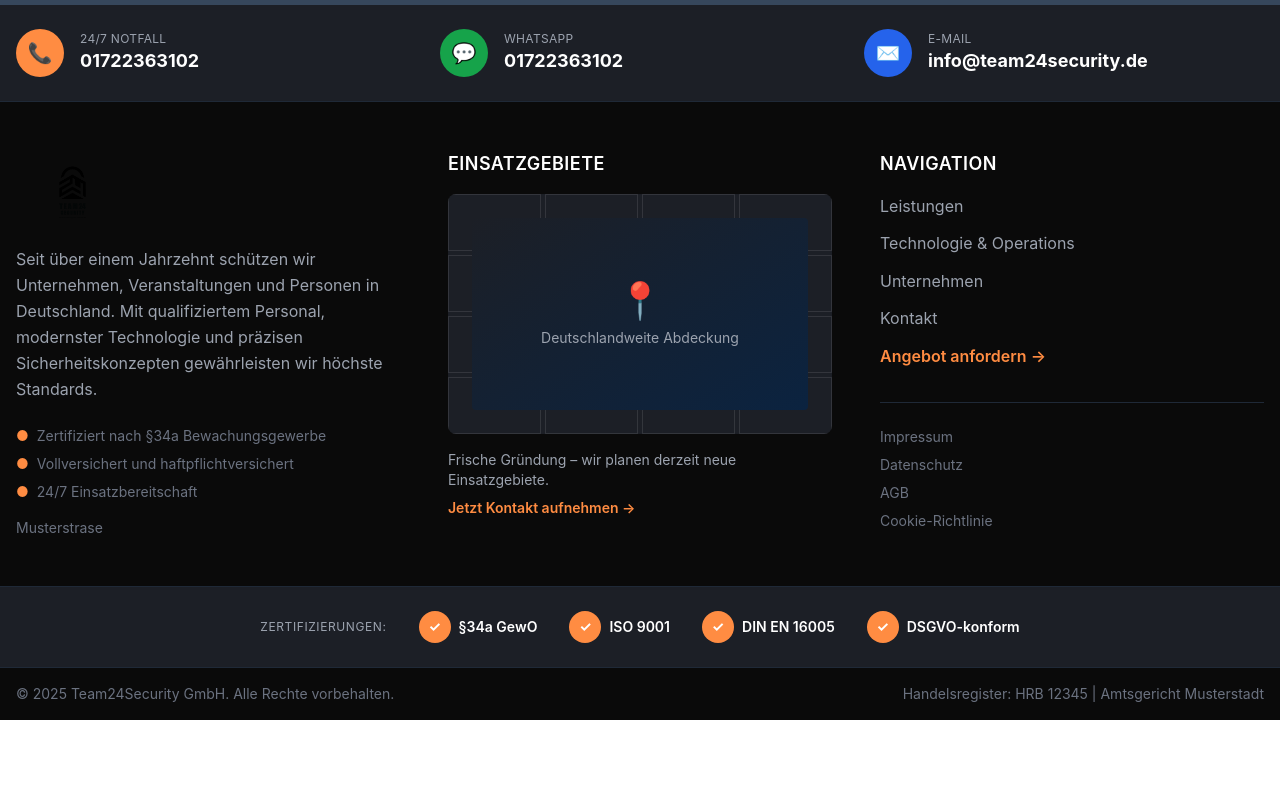
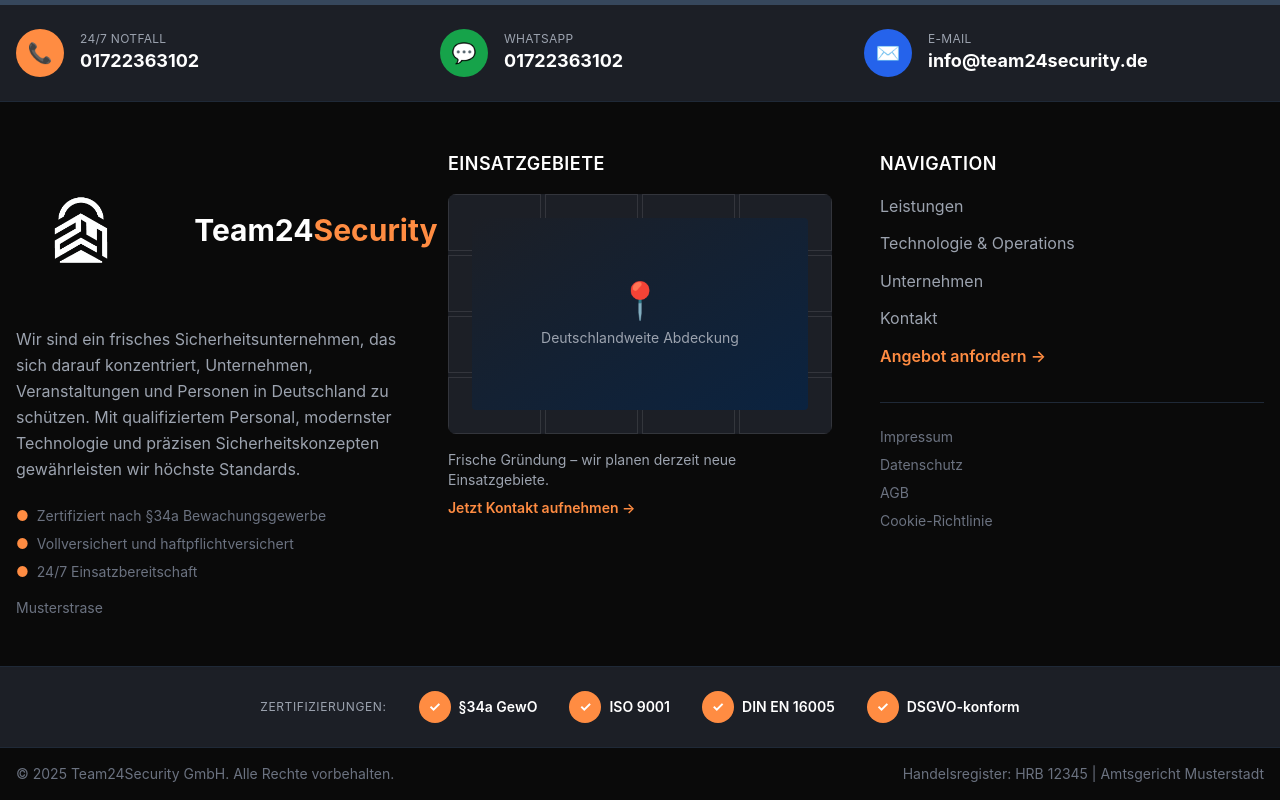
Before and after one commit to AlhusinMuhaammad/team24security, a Next.js app: page / in a window 1280 px wide. Shown: the part 3227-4027 px from the top of the page. Before the commit the page ends 3947 px from the top, so only its background shows below. Built offline with nearby package versions, Linux system fonts and the light colour scheme; grey boxes are pictures that could not be loaded.

Commit message:
Update Footer.tsx

```diff
--- a/components/Footer.tsx
+++ b/components/Footer.tsx
@@ -68,28 +68,36 @@ export default function Footer() {
         <div className="grid grid-cols-1 lg:grid-cols-3 gap-12">
           {/* Mission Statement */}
           <div>
-            <Link href="/" className="flex items-center gap-4 mb-4 hover:opacity-90 transition-opacity">
+            <Link href="/" className="flex items-center gap-0 mb-4 hover:opacity-90 transition-opacity -ml-6 md:-ml-12">
               {!logoError ? (
-                <div className="relative h-16 w-auto md:h-20 md:w-auto flex-shrink-0">
+                <>
+                  <div className="relative h-20 w-auto md:h-40 md:w-auto flex-shrink-0">
                     <Image
-                    src="/images/logo-black.png"
+                      src="/images/logo-main.png"
                       alt="Team24Security Logo"
-                    width={200}
-                    height={80}
+                      width={560}
+                      height={224}
                       className="object-contain h-full w-auto"
                       onError={() => setLogoError(true)}
                     />
                   </div>
+                  <span className="hidden md:inline text-2xl md:text-3xl font-bold text-white">
+                    Team24<span className="text-accent-orange">Security</span>
+                  </span>
+                  <span className="md:hidden text-xl font-bold text-white">
+                    Team24<span className="text-accent-orange">Security</span>
+                  </span>
+                </>
               ) : (
-                <h3 className="text-2xl font-bold">
+                <h3 className="text-2xl font-bold text-white">
                   Team24<span className="text-accent-orange">Security</span>
                 </h3>
               )}
             </Link>
             <p className="text-gray-400 mb-6 leading-relaxed">
-              Seit über einem Jahrzehnt schützen wir Unternehmen, Veranstaltungen und Personen
-              in Deutschland. Mit qualifiziertem Personal, modernster Technologie und
-              präzisen Sicherheitskonzepten gewährleisten wir höchste Standards.
+              Wir sind ein frisches Sicherheitsunternehmen, das sich darauf konzentriert, Unternehmen,
+              Veranstaltungen und Personen in Deutschland zu schützen. Mit qualifiziertem Personal,
+              modernster Technologie und präzisen Sicherheitskonzepten gewährleisten wir höchste Standards.
             </p>
             <div className="space-y-2 text-sm text-gray-500">
               <div className="flex items-center gap-2">
```
Lines whose indentation alone changed are shown as unchanged.
